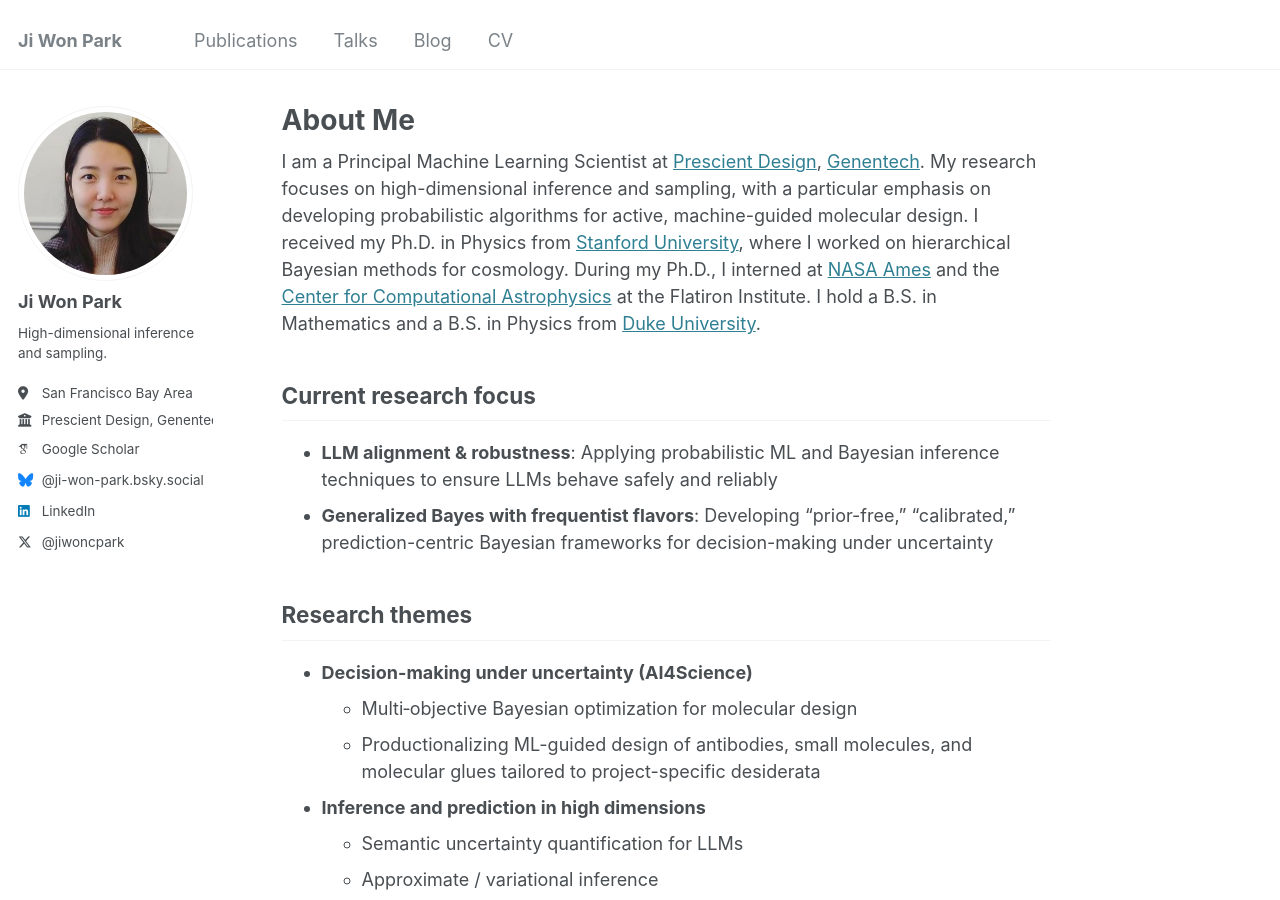
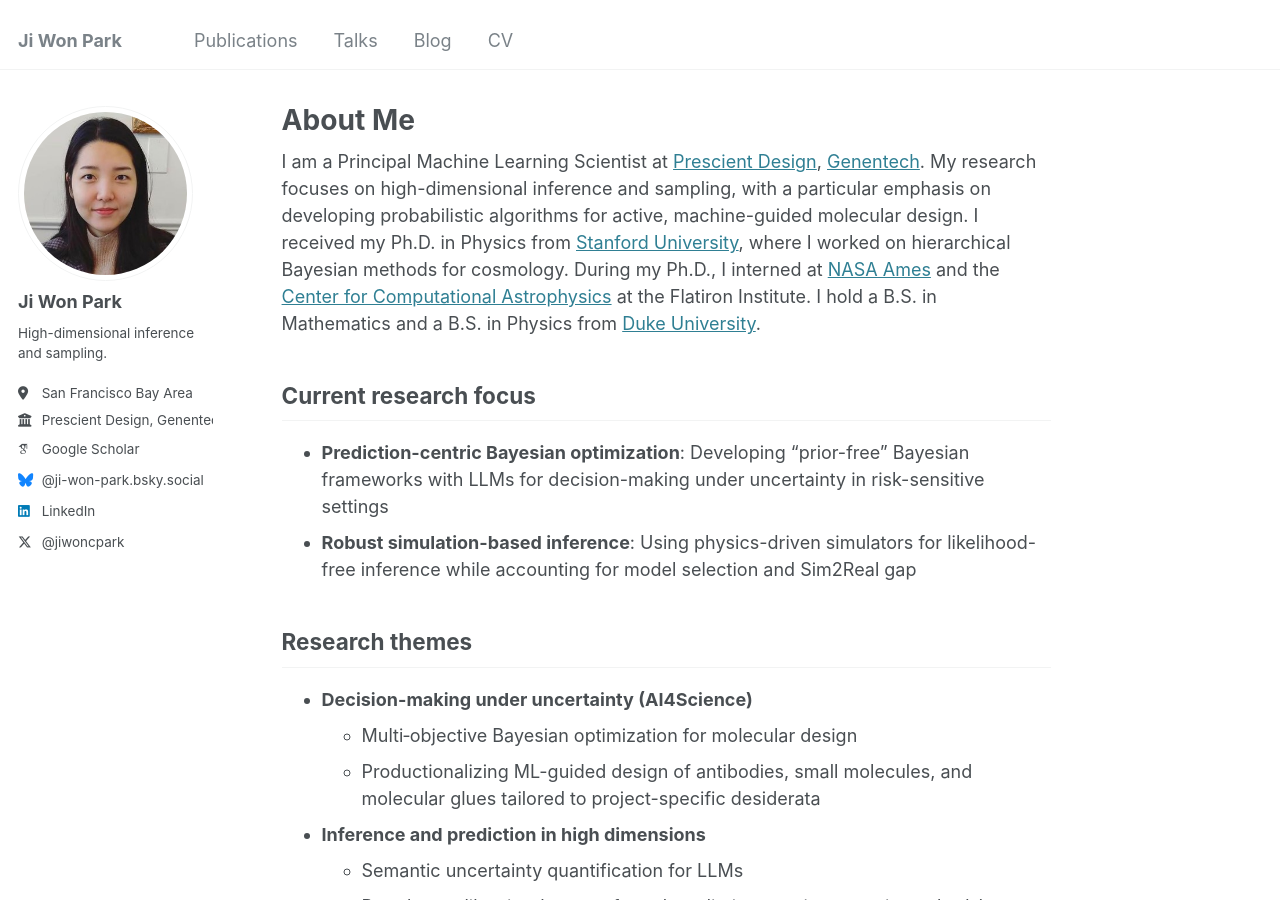
Before and after one commit to jiwoncpark/jiwoncpark.github.io, a Jekyll site: the page built from _pages/about.md, in a window 1280 px wide and 900 px high. Built offline with Jekyll 4.4.1, drawn with Linux system fonts in a browser that asks for light colours; some web fonts are replaced.

Commit message:
Update about me page

```diff
--- a/_pages/about.md
+++ b/_pages/about.md
@@ -10,8 +10,8 @@
 I am a Principal Machine Learning Scientist at [Prescient Design](https://www.gene.com/scientists/our-scientists/prescient-design), [Genentech](https://www.gene.com/scientists/our-scientists/ji-won-park). My research focuses on high-dimensional inference and sampling, with a particular emphasis on developing probabilistic algorithms for active, machine-guided molecular design. I received my Ph.D. in Physics from [Stanford University](https://kipac.stanford.edu/people/ji-won-park), where I worked on hierarchical Bayesian methods for cosmology. During my Ph.D., I interned at [NASA Ames](https://www.nasa.gov/ames/) and the [Center for Computational Astrophysics](https://www.simonsfoundation.org/flatiron/center-for-computational-astrophysics/) at the Flatiron Institute. I hold a B.S. in Mathematics and a B.S. in Physics from [Duke University](https://duke.edu/).
 
 ## Current research focus
-* **LLM alignment & robustness**: Applying probabilistic ML and Bayesian inference techniques to ensure LLMs behave safely and reliably
-* **Generalized Bayes with frequentist flavors**: Developing “prior-free,” "calibrated," prediction-centric Bayesian frameworks for decision-making under uncertainty
+* **Prediction-centric Bayesian optimization**: Developing “prior-free” Bayesian frameworks with LLMs for decision-making under uncertainty in risk-sensitive settings
+* **Robust simulation-based inference**: Using physics-driven simulators for likelihood-free inference while accounting for model selection and Sim2Real gap
 
 ## Research themes
 * **Decision-making under uncertainty (AI4Science)**
@@ -19,7 +19,6 @@
     * Productionalizing ML-guided design of antibodies, small molecules, and molecular glues tailored to project-specific desiderata
 * **Inference and prediction in high dimensions**
     * Semantic uncertainty quantification for LLMs
-    * Approximate / variational inference
     * Post-hoc calibration (e.g. conformal prediction, semiparametric methods)
     * Out‑of‑distribution generalization, diagnostics for distribution shifts
 * **Sampling in high dimensions**
```
